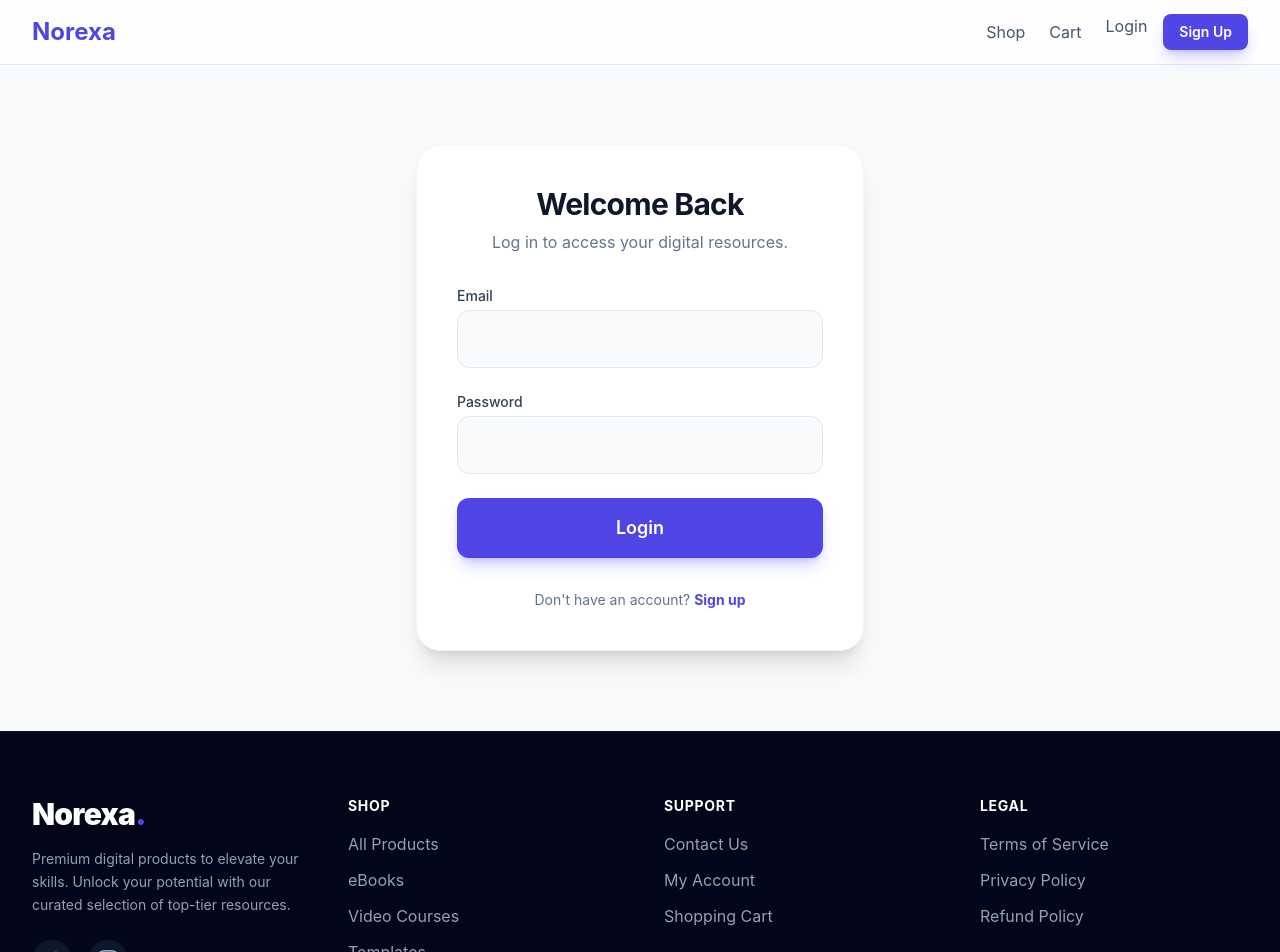
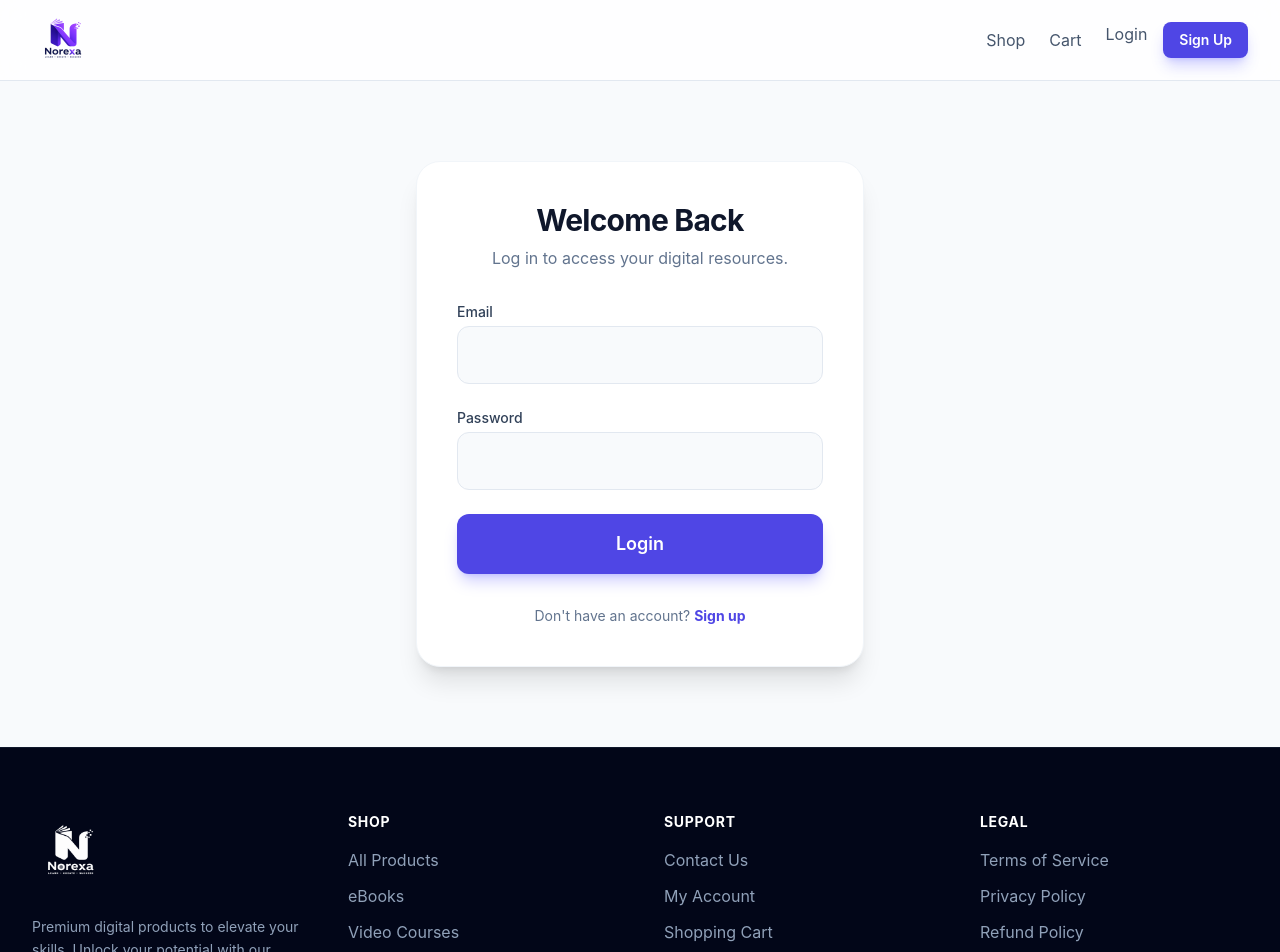
Before and after one commit to Yash-khandelwal121/norexa-, a React (Vite) app in the folder client/: page /login in a window 1280 px wide. Shown: the top 952 px of the page. Built offline with nearby package versions, Linux system fonts and the light colour scheme; no server answers.

Commit message:
Update logo size and fix Shop page filter sync

```diff
--- a/client/index.html
+++ b/client/index.html
@@ -2,9 +2,9 @@
 <html lang="en">
   <head>
     <meta charset="UTF-8" />
-    <link rel="icon" type="image/svg+xml" href="/favicon.svg" />
+    <link rel="icon" type="image/png" href="/logo.png" />
     <meta name="viewport" content="width=device-width, initial-scale=1.0" />
-    <title>client</title>
+    <title>Norexa</title>
   </head>
   <body>
     <div id="root"></div>
--- a/client/src/components/Footer.jsx
+++ b/client/src/components/Footer.jsx
@@ -7,7 +7,9 @@ const Footer = () => {
         <div className="grid grid-cols-1 md:grid-cols-4 gap-12 mb-12">
 
           <div className="md:col-span-1">
-            <span className="text-3xl font-black text-white tracking-tight block mb-4">Norexa<span className="text-primary">.</span></span>
+            <Link to="/" className="block mb-6">
+              <img src="/logo.png" alt="Norexa Logo" className="h-20 w-auto invert brightness-0 filter" style={{ filter: 'brightness(0) invert(1)' }} />
+            </Link>
             <p className="text-sm leading-relaxed mb-6">
               Premium digital products to elevate your skills. Unlock your potential with our curated selection of top-tier resources.
             </p>
--- a/client/src/components/Navbar.jsx
+++ b/client/src/components/Navbar.jsx
@@ -10,9 +10,11 @@ const Navbar = () => {
   return (
     <nav className="sticky top-0 z-50 bg-white/80 backdrop-blur-md border-b border-slate-200">
       <div className="max-w-7xl mx-auto px-4 sm:px-6 lg:px-8">
-        <div className="flex justify-between items-center h-16">
+        <div className="flex justify-between items-center h-20">
           <div className="flex-shrink-0">
-            <Link to="/" className="text-2xl font-bold text-primary">Norexa</Link>
+            <Link to="/" className="flex items-center space-x-2">
+              <img src="/logo.png" alt="Norexa Logo" className="h-16 w-auto" />
+            </Link>
           </div>
           <div className="flex items-center space-x-6">
             <Link to="/shop" className="text-slate-600 hover:text-primary transition-colors">Shop</Link>
```
Also changed, not shown: client/public/logo.png (added).
